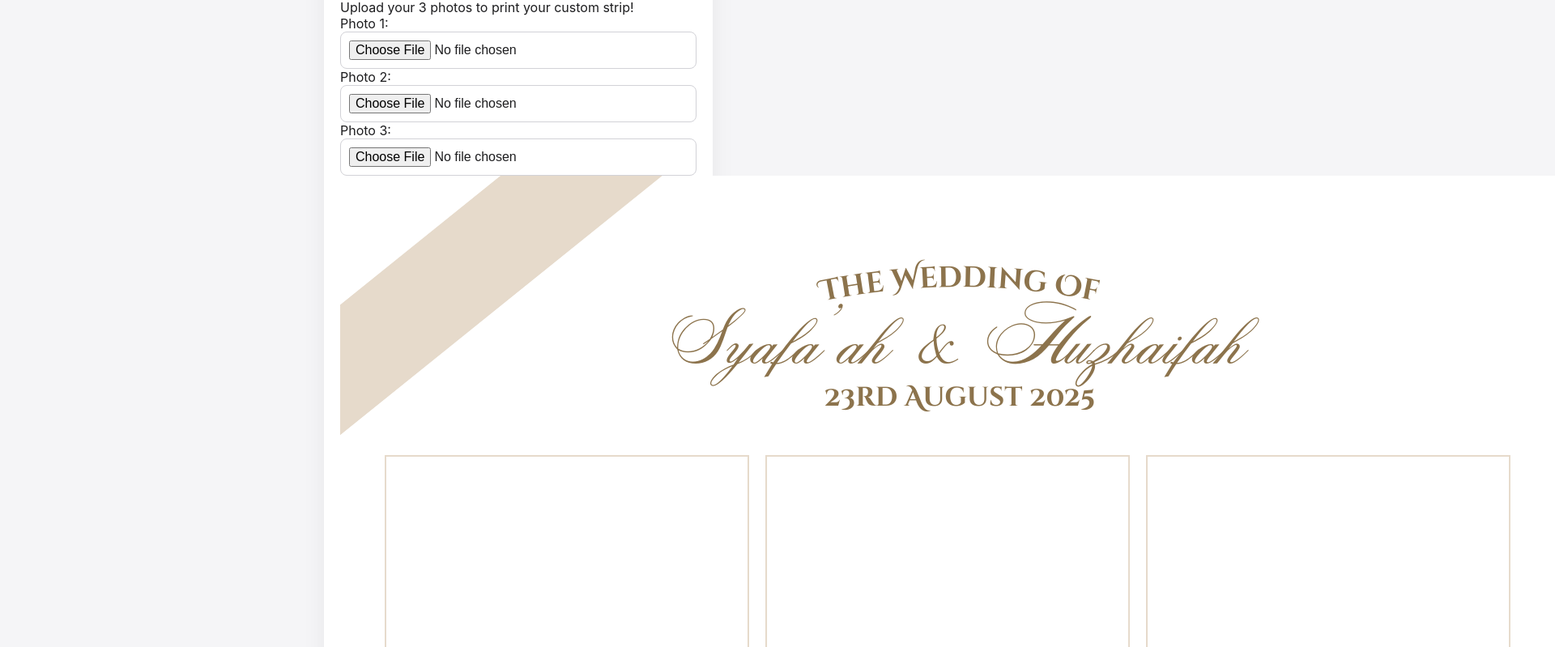
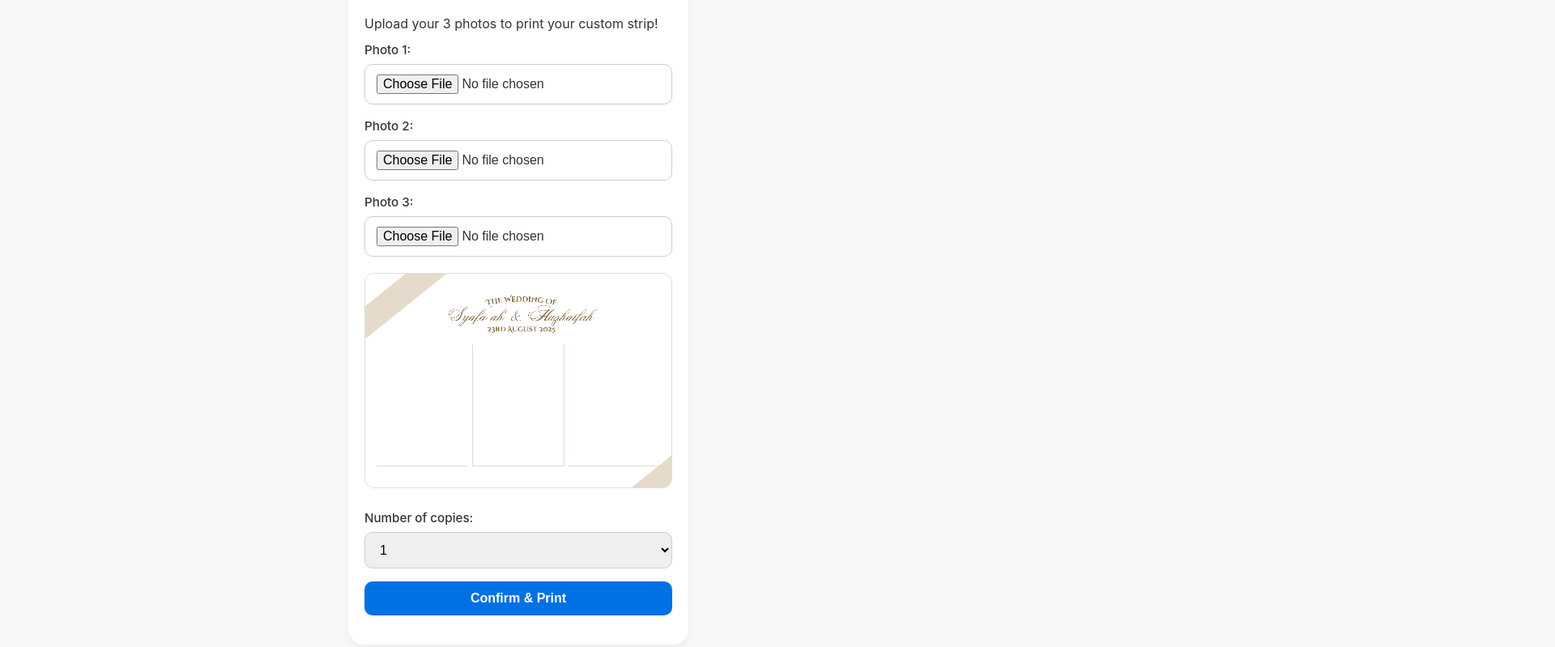
Before and after one commit to Ghufeyda/snapstrip, a plain HTML site: page index.html in a window 1280 px wide. Shown: the part 86-885 px from the top of the page at 81% size, 1920 px wide, since content can reach past the window. Drawn offline with Linux system fonts and the light colour scheme.

Commit message:
Update style.css

```diff
--- a/style.css
+++ b/style.css
@@ -1,110 +1,80 @@
-/* Global Reset */
+/* General Reset */
 * {
   box-sizing: border-box;
   margin: 0;
   padding: 0;
 }
 
+/* Container */
 body {
-  font-family: -apple-system, BlinkMacSystemFont, 'Segoe UI', Roboto, Oxygen, Ubuntu, sans-serif;
-  background-color: #f5f5f7;
-  color: #1d1d1f;
-  display: flex;
-  justify-content: center;
-  align-items: flex-start;
+  font-family: -apple-system, BlinkMacSystemFont, 'Segoe UI', Roboto, Helvetica, Arial, sans-serif;
+  background-color: #f8f8f8;
+  color: #333;
+  line-height: 1.5;
   padding: 20px;
 }
 
 .container {
-  width: 100%;
-  max-width: 480px;
-  background: white;
+  max-width: 420px;
+  margin: 0 auto;
   padding: 20px;
-  border-radius: 16px;
-  box-shadow: 0 10px 30px rgba(0, 0, 0, 0.06);
+  background-color: white;
+  border-radius: 20px;
+  box-shadow: 0 4px 12px rgba(0,0,0,0.05);
 }
 
+/* Headings */
 h1 {
+  font-size: 1.8rem;
   text-align: center;
-  font-size: 1.8rem;
-  margin-bottom: 10px;
+  margin-bottom: 20px;
+  font-weight: 600;
+  color: #1d1d1f;
 }
 
-.tagline {
-  text-align: center;
-  font-size: 1rem;
-  margin-bottom: 20px;
-  color: #6e6e73;
-}
-
-.input-group {
-  margin-bottom: 16px;
-}
-
-.input-group label {
+/* Labels & Inputs */
+label {
   display: block;
-  font-weight: 600;
-  margin-bottom: 4px;
+  margin: 10px 0 5px;
+  font-size: 0.95rem;
+  font-weight: 500;
 }
 
 input[type="file"],
-input[type="number"] {
-  width: 100%;
-  padding: 10px;
-  border-radius: 8px;
-  border: 1px solid #d2d2d7;
-  font-size: 1rem;
-  background-color: #fff;
-}
-
-input[type="number"] {
-  appearance: textfield;
-}
-
+select,
 button {
   display: block;
   width: 100%;
-  padding: 12px;
-  margin-top: 10px;
-  border: none;
-  border-radius: 8px;
+  padding: 12px 14px;
+  margin-bottom: 16px;
+  border-radius: 10px;
+  border: 1px solid #ccc;
   font-size: 1rem;
-  font-weight: 600;
-  cursor: pointer;
-  transition: all 0.3s ease;
 }
 
-.upload-btn {
+/* Button Styling */
+button {
   background-color: #0071e3;
   color: white;
+  border: none;
+  cursor: pointer;
+  font-weight: 600;
+  transition: background-color 0.3s ease;
 }
 
-.upload-btn:hover {
+button:hover {
   background-color: #005bb5;
 }
 
-.confirm-btn {
-  background-color: #34c759;
-  color: white;
+/* Canvas Preview */
+.preview-container {
+  margin: 20px 0;
+  text-align: center;
+  overflow: auto;
 }
 
-.confirm-btn:hover {
-  background-color: #28a745;
-}
-
-.preview-section {
-  margin: 24px 0;
-  text-align: center;
-}
-
-.preview-section img {
+canvas {
   max-width: 100%;
   border-radius: 12px;
-  border: 1px solid #e0e0e0;
+  border: 1px solid #ddd;
 }
-
-.actions {
-  display: none;
-  flex-direction: column;
-  gap: 12px;
-}
```
